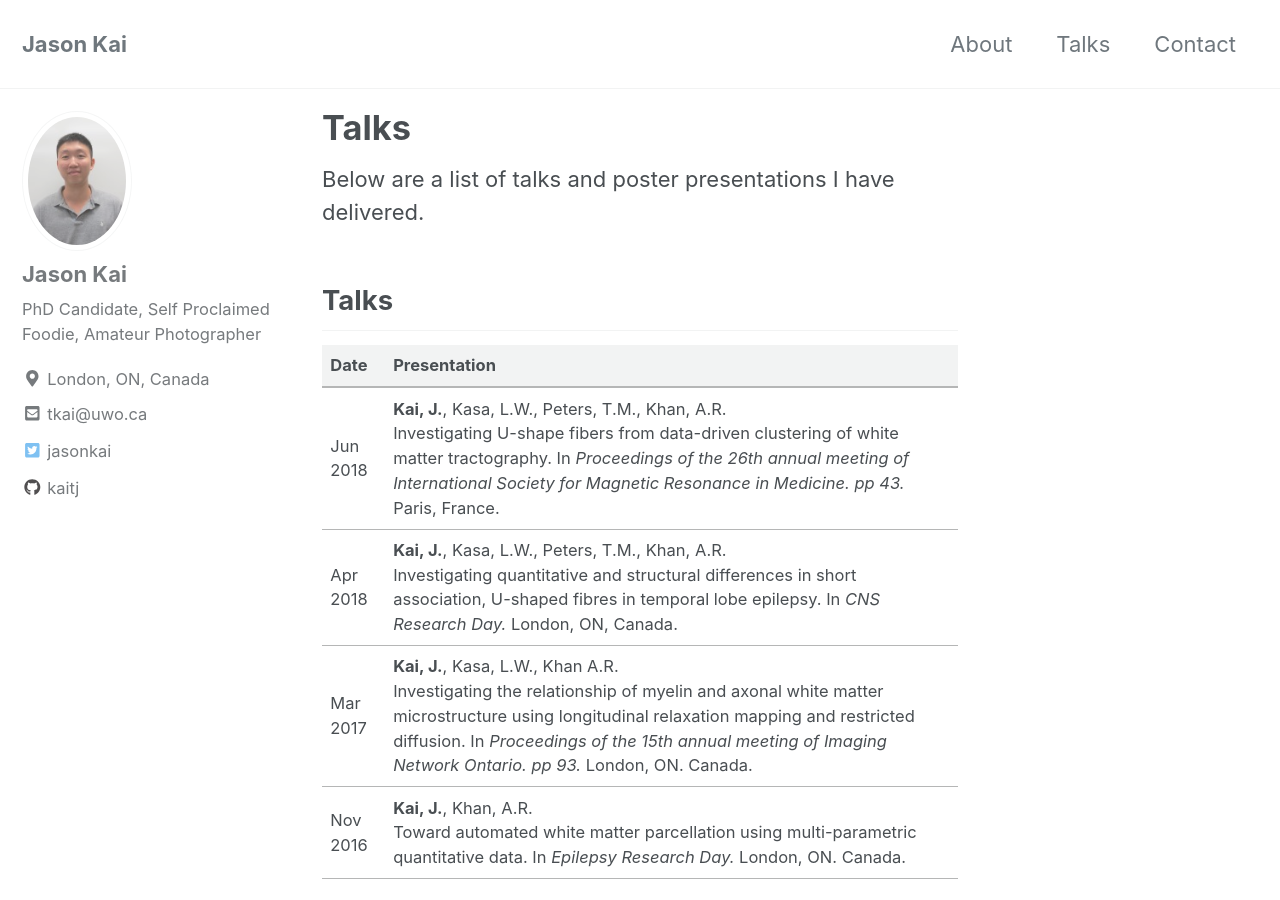
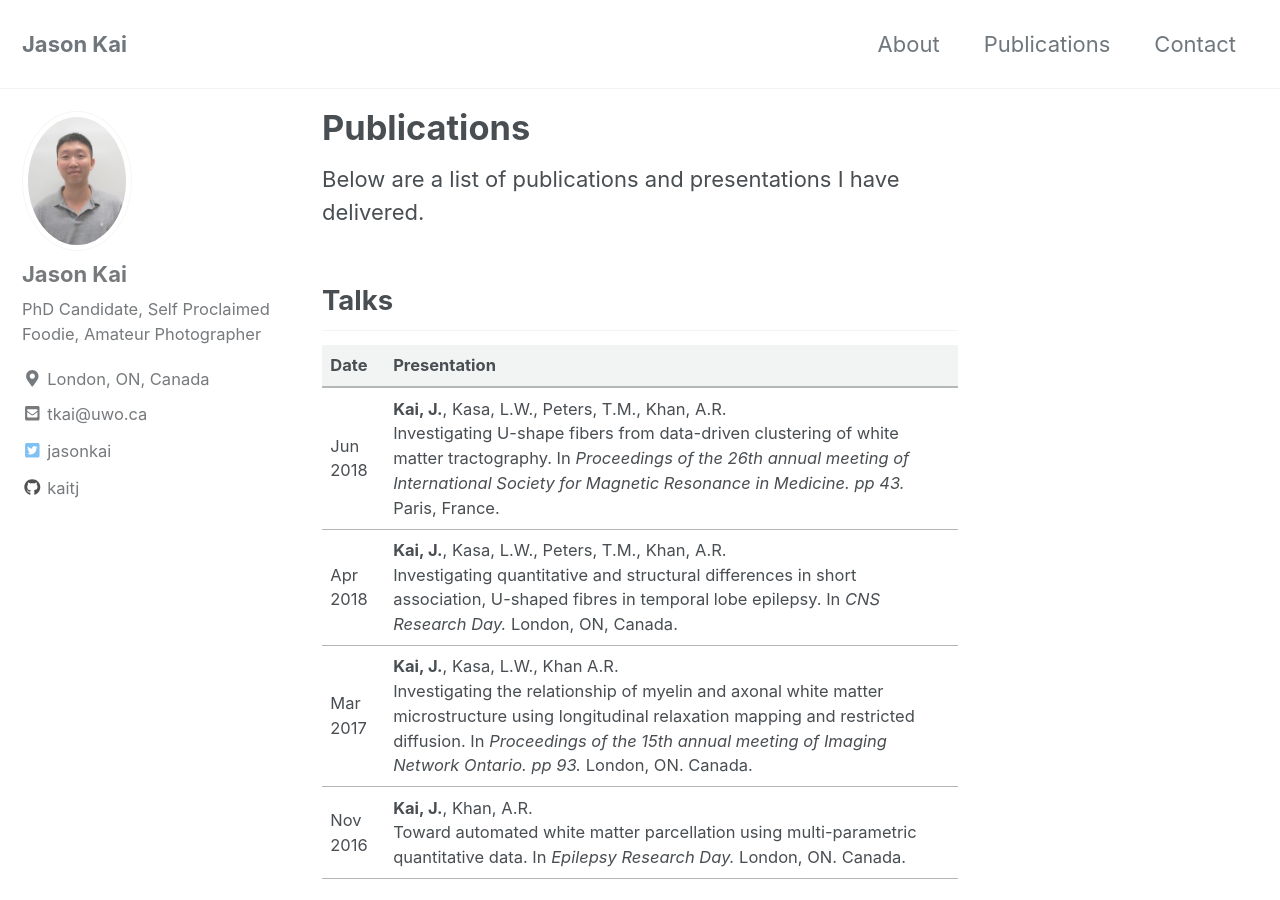
Before and after one commit to kaitj/kaitj.github.io, a Jekyll site: the page built from _pages/publications.md, in a window 1280 px wide and 900 px high. Built offline with Jekyll 4.4.1, drawn with Linux system fonts in a browser that asks for light colours; cached includes are drawn as plain includes; nearby versions of some CDN libraries.

Commit message:
update talks to publications

```diff
--- a/_config.yml
+++ b/_config.yml
@@ -287,7 +287,7 @@ defaults:
     values:
       layout: single
       author_profile: true
-      read_time: # true
+      read_time: true
       comments: # true
       share: true
       related: true
--- a/_pages/talks.md
+++ b/_pages/publications.md
@@ -1,10 +1,10 @@
 ---
-title: "Talks"
-permalink: /talks/
+title: "Publications"
+permalink: /publications/
 author_profile: true
 ---
 
-Below are a list of talks and poster presentations I have delivered.
+Below are a list of publications and presentations I have delivered.
 
 ## Talks
 
```
Also changed, not shown: _data/navigation.yml (+2 -6 lines).
